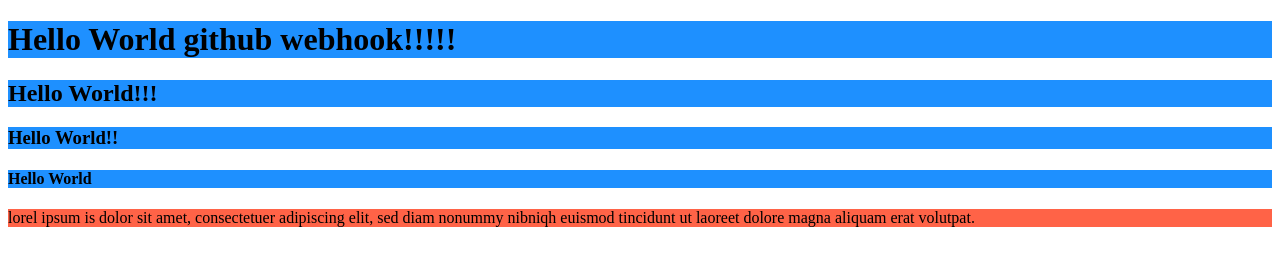
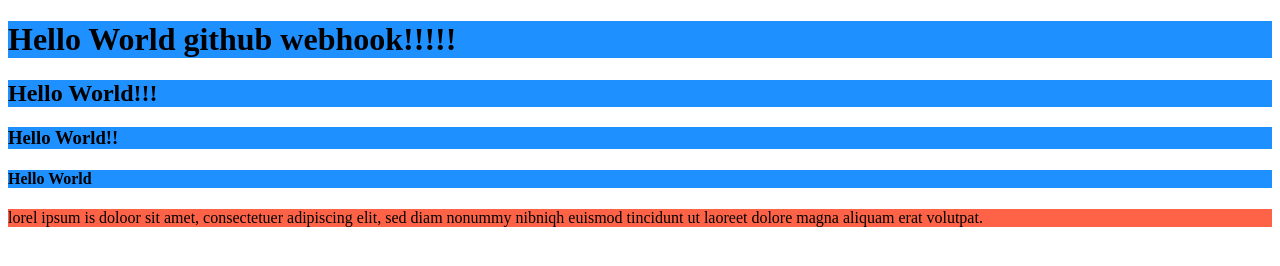
Before and after one commit to sundarrajboobalan/demoapp, a plain HTML site: page index.html in a window 1280 px wide. Drawn offline with Linux system fonts and the light colour scheme.

Commit message:
Update index.html

```diff
--- a/index.html
+++ b/index.html
@@ -7,7 +7,7 @@
   <h3 style="background-color:DodgerBlue;">Hello World!!</h3>
   <h4 style="background-color:DodgerBlue;">Hello World</h4>
 <p style="background-color:Tomato;">
-lorel ipsum is dolor sit amet, consectetuer adipiscing elit, sed diam nonummy nibniqh euismod tincidunt ut laoreet dolore magna aliquam erat volutpat.
+lorel ipsum is doloor sit amet, consectetuer adipiscing elit, sed diam nonummy nibniqh euismod tincidunt ut laoreet dolore magna aliquam erat volutpat.
 </p>
 
 </body>
```
